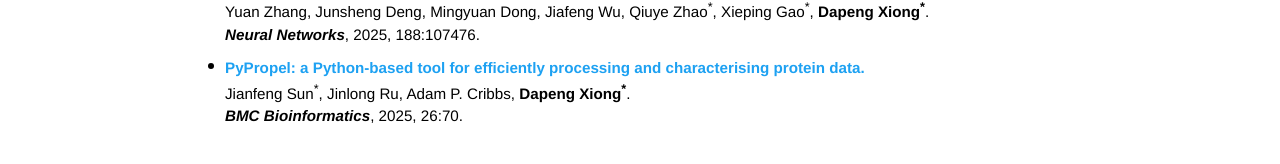
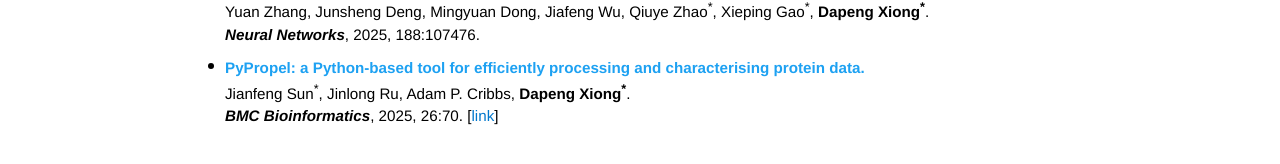
Before and after one commit to dapeng-xiong/dapeng-xiong.github.io, a Jekyll site: the page built from Publications.md, in a window 1280 px wide. Shown: the part 552-716 px from the top of the page. Built offline with Jekyll 4.4.1, drawn with Linux system fonts in a browser that asks for light colours; nearby versions of some CDN libraries; some web fonts are replaced.

Commit message:
Update Publications.md

```diff
--- a/Publications.md
+++ b/Publications.md
@@ -36,7 +36,7 @@
   <li>
     <text class='text_title'>PyPropel: a Python-based tool for efficiently processing and characterising protein data.</text><br />
     Jianfeng Sun<sup>*</sup>, Jinlong Ru, Adam P. Cribbs, <text class='text_bold'>Dapeng Xiong<sup>*</sup></text>.<br />
-   <text class='text_bold'><i>BMC Bioinformatics</i></text>, 2025, 26:70.
+   <text class='text_bold'><i>BMC Bioinformatics</i></text>, 2025, 26:70. [<a href='https://link.springer.com/article/10.1186/s12859-025-06079-3'>link</a>]
   </li>
 
 </ul>
```
